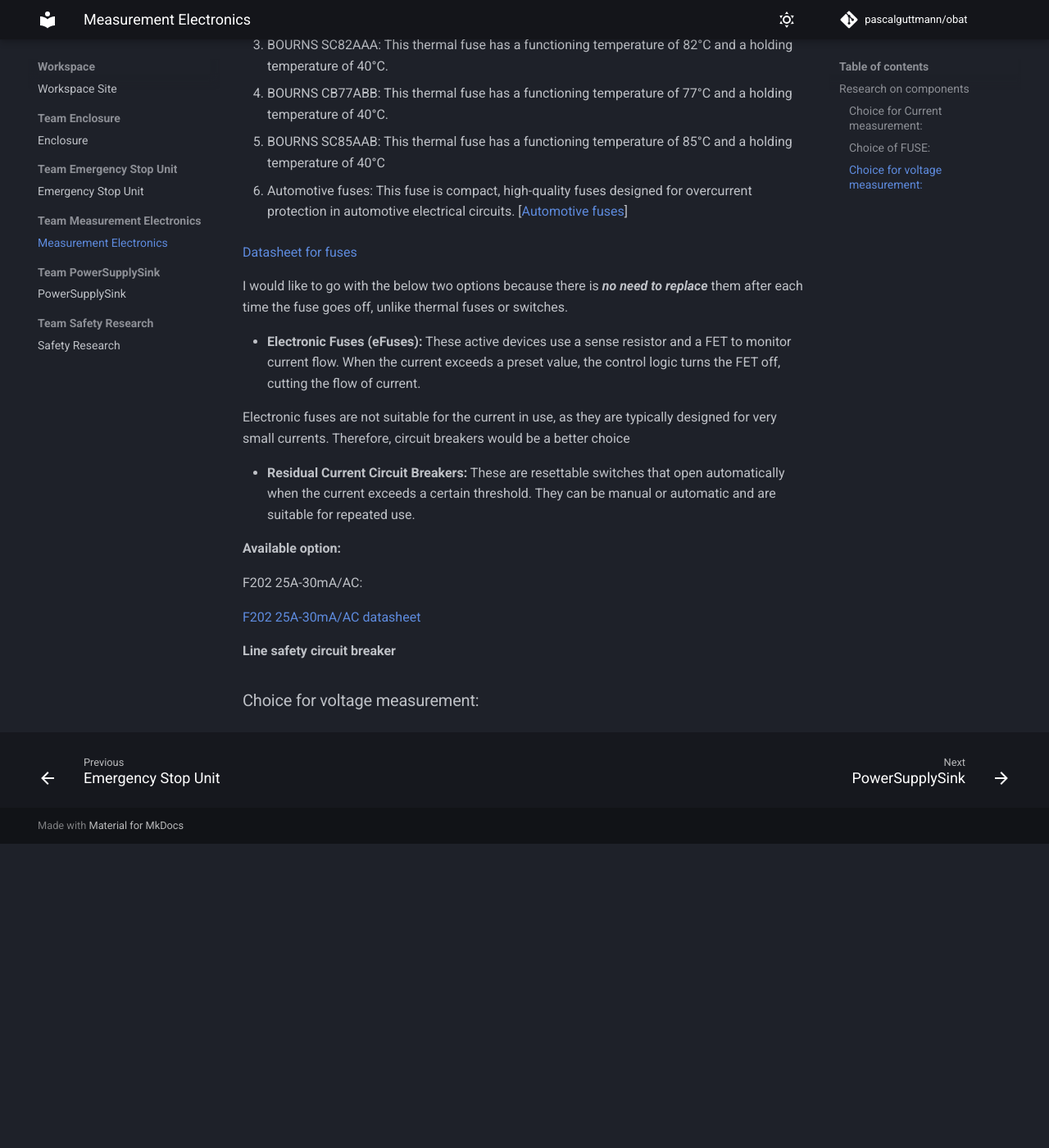
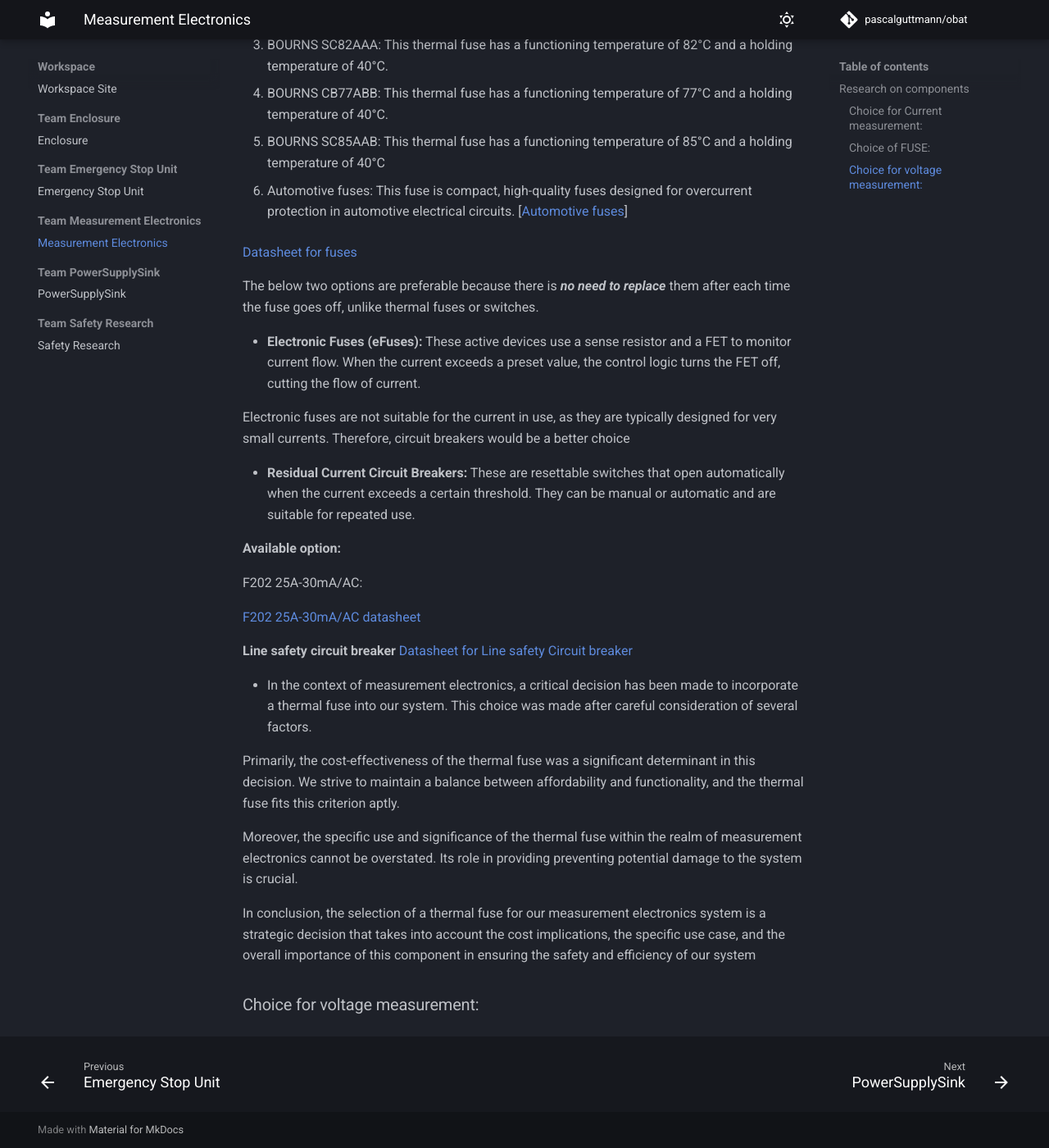
Before and after one commit to pascalguttmann/obat, an MkDocs documentation site: the page built from docs/workspace/meas/index.md, in a window 1280 px wide and 1400 px high, scrolled down 1282 px. Shown: the whole window at 82% size. Built offline with MkDocs 1.6.1 and Material for MkDocs 9.7.7, drawn with Linux system fonts in a browser that asks for light colours; comment, search, counter and statistics services are not loaded; before the commit the page ends 2311 px from its top, so only the background shows below that.

Commit message:
Adding some conclusion regarding fuses

```diff
--- a/docs/workspace/meas/index.md
+++ b/docs/workspace/meas/index.md
@@ -55,7 +55,7 @@ I_MEAS+ and I_MEAS- and should be able to disconnect the circuit within a specif
 
  [Datasheet for fuses]
 
-I would like to go with the below two options because there is ***no need to replace*** them after each time the fuse goes off,
+The below two options are preferable because there is ***no need to replace*** them after each time the fuse goes off,
  unlike thermal fuses or switches.
 
 - **Electronic Fuses (eFuses):** These active devices use a sense resistor and a FET to monitor current flow. When the
@@ -74,6 +74,15 @@ F202 25A-30mA/AC:
 [F202 25A-30mA/AC datasheet]
 
 **Line safety circuit breaker**
+[Datasheet for Line safety Circuit breaker]
+
+- In the context of measurement electronics, a critical decision has been made to incorporate a thermal fuse into our system. This choice was made after careful consideration of several factors.
+
+Primarily, the cost-effectiveness of the thermal fuse was a significant determinant in this decision. We strive to maintain a balance between affordability and functionality, and the thermal fuse fits this criterion aptly.
+
+Moreover, the specific use and significance of the thermal fuse within the realm of measurement electronics cannot be overstated. Its role in providing preventing potential damage to the system is crucial.
+
+In conclusion, the selection of a thermal fuse for our measurement electronics system is a strategic decision that takes into account the cost implications, the specific use case, and the overall importance of this component in ensuring the safety and efficiency of our system
 
 ### Choice for voltage measurement:
 
@@ -82,3 +91,5 @@ F202 25A-30mA/AC:
 [ACS712-20A/ ACS714-20A datasheet]: https://www.allegromicro.com/en/Products/Sense/Current-Sensor-ICs/Zero-To-Fifty-Amp-Integrated-Conductor-Sensor-ICs/ACS712
 [Datasheet for fuses]: https://www.newark.com/c/circuit-protection/fuses-fuse-accessories/fuses/thermal-fuses?fuse-current=25a
 [F202 25A-30mA/AC datasheet]: https://new.abb.com/products/1SYF202005R1250/in-f202-25a-30ma-ac
+[def]: https://new.abb.com/products/de/2CDS251001R0255/s201-b25
+[Datasheet for Line safety Circuit breaker]: ://new.abb.com/products/de/2CDS251001R0255/s201-b25
```
